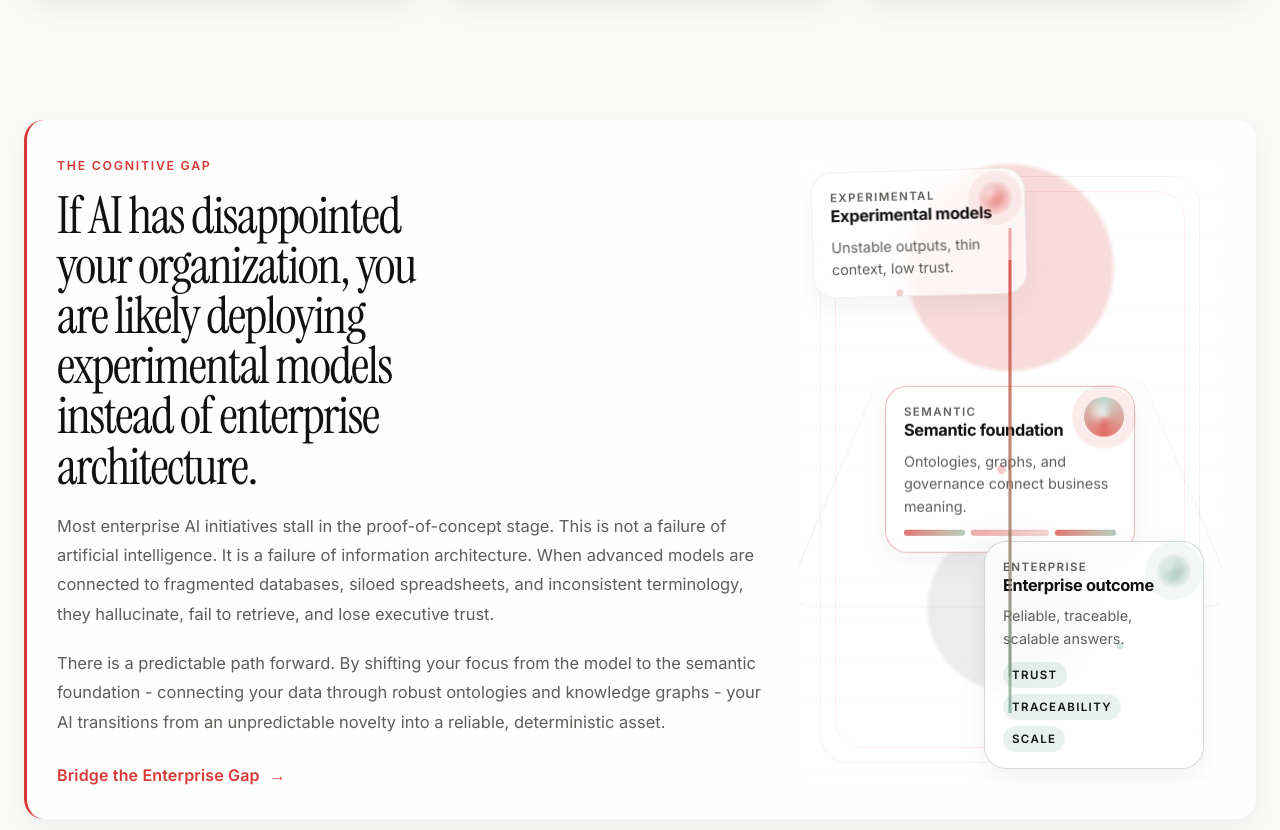
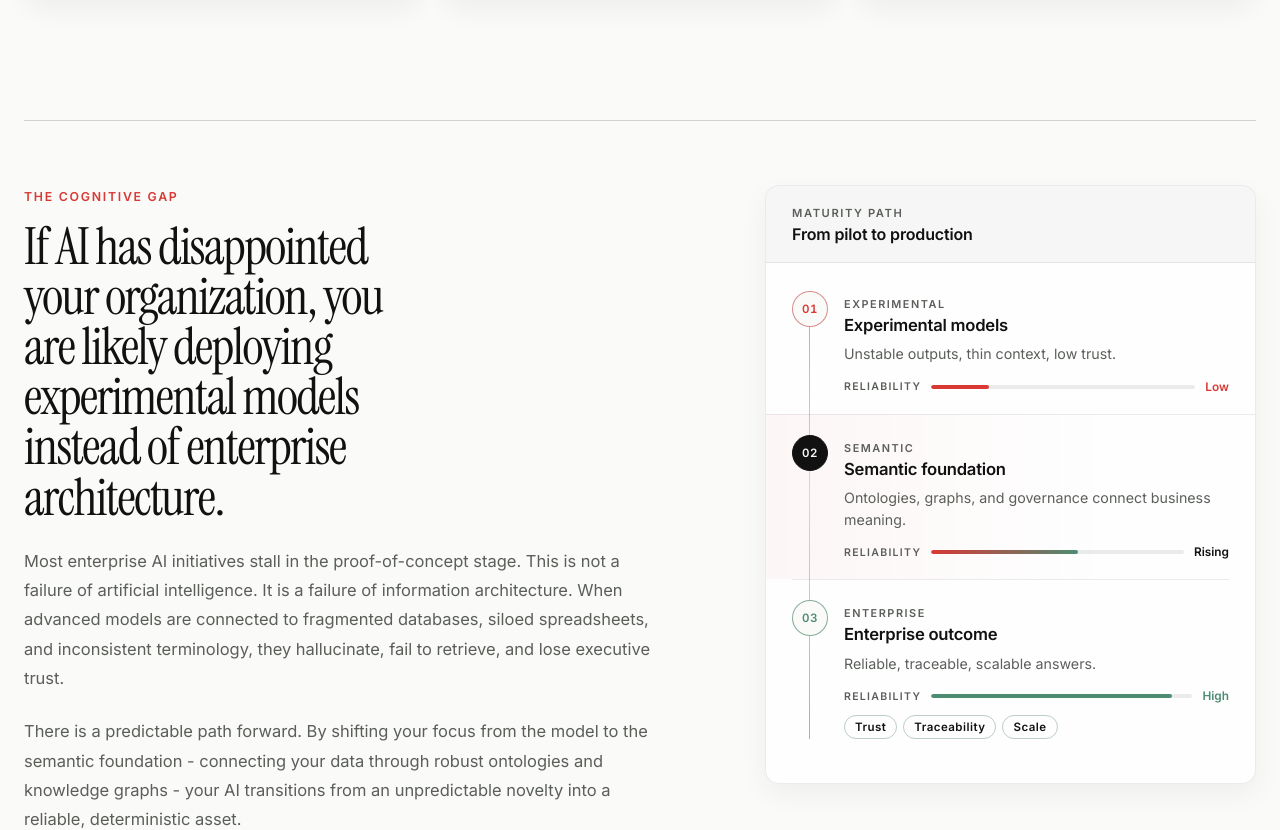
Before and after one commit to MRVLDZ76/redpill, a React (Vite) app: page / in a window 1280 px wide. Shown: the part 2560-3390 px from the top of the page. Built offline with nearby package versions, Linux system fonts and the light colour scheme; no server answers.

Commit message:
Section enhanced numbered vertical spine

```diff
--- a/src/App.css
+++ b/src/App.css
@@ -1085,17 +1085,19 @@
 
 .gap-panel {
   display: grid;
-  grid-template-columns: minmax(0, 1.25fr) minmax(280px, 0.75fr);
-  gap: 34px;
-  padding: 34px 34px 34px 30px;
-  border-left: 3px solid var(--red);
-  border-radius: 20px;
-  background: color-mix(in srgb, var(--surface) 94%, transparent);
-  box-shadow: var(--card-shadow);
+  grid-template-columns: minmax(0, 1.15fr) minmax(320px, 0.85fr);
+  gap: clamp(40px, 6vw, 88px);
+  padding: clamp(40px, 5vw, 64px) 0 0;
+  border-top: 1px solid var(--line);
+  align-items: start;
 }
 
 .gap-copy {
   min-width: 0;
+}
+
+.gap-copy .eyebrow {
+  color: var(--red);
 }
 
 .gap-panel h2 {
@@ -1110,249 +1112,258 @@
 }
 
 .gap-panel p {
-  max-width: 78ch;
-  margin: 20px 0 0;
+  max-width: 62ch;
+  margin: 24px 0 0;
   color: var(--muted);
   font-size: 1.03rem;
   line-height: 1.78;
 }
 
 .gap-visual {
+  border: 1px solid var(--line-soft);
+  border-radius: 14px;
+  background: color-mix(in srgb, var(--surface) 94%, transparent);
+  box-shadow: var(--card-shadow);
+  overflow: hidden;
+}
+
+.gap-diagram-head {
+  display: flex;
+  flex-direction: column;
+  gap: 4px;
+  padding: 20px 26px 18px;
+  border-bottom: 1px solid var(--line-soft);
+  background: color-mix(in srgb, var(--text) 3%, transparent);
+}
+
+.gap-diagram-head span {
+  color: var(--muted);
+  font-size: 0.7rem;
+  font-weight: 600;
+  letter-spacing: 0.14em;
+  text-transform: uppercase;
+}
+
+.gap-diagram-head strong {
+  color: var(--text);
+  font-size: 1rem;
+  font-weight: 600;
+  letter-spacing: -0.01em;
+}
+
+.gap-track {
   position: relative;
-  min-height: 360px;
-  border-radius: 18px;
-  background:
-    radial-gradient(circle at 50% 18%, color-mix(in srgb, var(--red) 18%, transparent) 0 18%, transparent 19% 100%),
-    radial-gradient(circle at 50% 72%, color-mix(in srgb, var(--text) 8%, transparent) 0 16%, transparent 17% 100%),
-    linear-gradient(180deg, color-mix(in srgb, var(--surface) 92%, transparent), color-mix(in srgb, var(--surface) 84%, transparent));
-  overflow: hidden;
-}
-
-.gap-visual-grid {
-  position: absolute;
-  inset: 0;
-  background-image:
-    linear-gradient(color-mix(in srgb, var(--line-soft) 70%, transparent) 1px, transparent 1px),
-    linear-gradient(90deg, color-mix(in srgb, var(--line-soft) 70%, transparent) 1px, transparent 1px);
-  background-size: 24px 24px;
-  mask-image: linear-gradient(180deg, rgba(0, 0, 0, 0.25), transparent 72%);
-  opacity: 0.2;
-}
-
-.gap-visual-orbit {
-  position: absolute;
-  inset: 22px;
-  border-radius: 28px;
-  border: 1px solid color-mix(in srgb, var(--line-soft) 88%, transparent);
-  opacity: 0.8;
-}
-
-.gap-visual-orbit::before,
-.gap-visual-orbit::after {
+  list-style: none;
+  margin: 0;
+  padding: 8px 26px 24px;
+}
+
+.gap-track::before {
   content: '';
   position: absolute;
-  inset: 14px;
-  border-radius: inherit;
-  border: 1px solid color-mix(in srgb, var(--red) 12%, transparent);
-}
-
-.gap-visual-orbit::after {
-  inset: 40px 22px 58px;
-  border-color: color-mix(in srgb, var(--green) 12%, transparent);
-  transform: perspective(800px) rotateX(64deg);
-  transform-origin: center;
-}
-
-.gap-stage {
-  position: absolute;
-  width: 210px;
-  padding: 18px 18px 16px;
-  border: 1px solid color-mix(in srgb, var(--line-soft) 72%, transparent);
-  border-radius: 22px;
-  background: linear-gradient(180deg, color-mix(in srgb, var(--surface) 98%, transparent), color-mix(in srgb, var(--surface) 90%, transparent));
-  box-shadow: var(--card-shadow);
-  transition: transform 0.2s ease, box-shadow 0.2s ease, border-color 0.2s ease;
-  backdrop-filter: blur(10px);
-}
-
-.gap-stage-topline {
-  display: flex;
-  flex-direction: column;
-  gap: 2px;
-}
-
-.gap-stage span {
+  top: 34px;
+  bottom: 44px;
+  left: 43px;
+  width: 1px;
+  background: linear-gradient(
+    180deg,
+    color-mix(in srgb, var(--red) 55%, transparent),
+    color-mix(in srgb, var(--line) 90%, transparent) 45%,
+    color-mix(in srgb, var(--green) 60%, transparent)
+  );
+}
+
+.gap-node {
+  position: relative;
+  display: grid;
+  grid-template-columns: 36px minmax(0, 1fr);
+  gap: 16px;
+  padding: 20px 0;
+}
+
+.gap-node + .gap-node {
+  border-top: 1px solid var(--line-soft);
+}
+
+.gap-node-marker {
+  position: relative;
+  z-index: 1;
+  display: inline-flex;
+  align-items: center;
+  justify-content: center;
+  width: 36px;
+  height: 36px;
+  border-radius: 50%;
+  border: 1px solid var(--line);
+  background: var(--bg);
   color: var(--muted);
   font-size: 0.72rem;
+  font-weight: 600;
+  letter-spacing: 0.06em;
+  font-variant-numeric: tabular-nums;
+}
+
+.gap-node-experimental .gap-node-marker {
+  border-color: color-mix(in srgb, var(--red) 45%, var(--line));
+  color: var(--red);
+}
+
+.gap-node-foundation .gap-node-marker {
+  border-color: var(--text);
+  background: var(--text);
+  color: var(--bg);
+}
+
+.gap-node-enterprise .gap-node-marker {
+  border-color: color-mix(in srgb, var(--green) 55%, var(--line));
+  color: var(--green);
+}
+
+.gap-node-body {
+  min-width: 0;
+  padding-top: 6px;
+}
+
+.gap-node-kicker {
+  display: block;
+  color: var(--muted);
+  font-size: 0.68rem;
+  font-weight: 600;
+  letter-spacing: 0.14em;
+  text-transform: uppercase;
+}
+
+.gap-node-body strong {
+  display: block;
+  margin-top: 4px;
+  color: var(--text);
+  font-size: 1.04rem;
+  font-weight: 600;
+  line-height: 1.25;
+  letter-spacing: -0.015em;
+}
+
+.gap-node-body p {
+  margin: 8px 0 0;
+  max-width: none;
+  color: var(--muted);
+  font-size: 0.89rem;
+  line-height: 1.55;
+}
+
+.gap-node-metric {
+  display: grid;
+  grid-template-columns: auto minmax(0, 1fr) auto;
+  align-items: center;
+  gap: 10px;
+  margin-top: 14px;
+}
+
+.gap-node-metric > span:first-child {
+  color: var(--muted);
+  font-size: 0.66rem;
   font-weight: 600;
   letter-spacing: 0.12em;
   text-transform: uppercase;
 }
 
-.gap-stage strong {
-  display: block;
-  font-size: 1.02rem;
-  line-height: 1.2;
-  color: var(--text);
-  letter-spacing: -0.02em;
-}
-
-.gap-stage p {
-  margin: 10px 0 0;
-  color: var(--muted);
-  font-size: 0.9rem;
-  line-height: 1.55;
-}
-
-.gap-stage::before {
-  content: '';
+.gap-metric-bar {
+  position: relative;
+  height: 4px;
+  border-radius: 999px;
+  background: color-mix(in srgb, var(--text) 8%, transparent);
+  overflow: hidden;
+}
+
+.gap-metric-bar i {
   position: absolute;
-  inset: 12px 12px auto auto;
-  width: 34px;
-  height: 34px;
-  border-radius: 50%;
-  opacity: 0.92;
-}
-
-.gap-stage-experimental {
-  top: 16px;
-  left: 14px;
-  width: 214px;
-  transform: rotate(-1.5deg);
-}
-
-.gap-stage-experimental::before {
-  background:
-    radial-gradient(circle at 36% 36%, #fff8, transparent 38%),
-    radial-gradient(circle, color-mix(in srgb, var(--red) 72%, white), color-mix(in srgb, var(--red) 14%, transparent) 72%);
-  box-shadow: 0 0 0 10px color-mix(in srgb, var(--red) 8%, transparent);
-}
-
-.gap-stage-foundation {
-  top: 50%;
-  left: 50%;
-  width: 250px;
-  transform: translate(-50%, -50%);
-  border-color: color-mix(in srgb, var(--red) 28%, var(--line-soft));
-  background: linear-gradient(180deg, color-mix(in srgb, var(--surface) 100%, transparent), color-mix(in srgb, var(--surface) 92%, transparent));
-}
-
-.gap-stage-foundation::before {
-  width: 40px;
-  height: 40px;
-  inset: 10px 10px auto auto;
-  background:
-    radial-gradient(circle at 40% 40%, #fff9, transparent 36%),
-    conic-gradient(from 180deg, color-mix(in srgb, var(--red) 80%, white), color-mix(in srgb, var(--green) 36%, white), color-mix(in srgb, var(--red) 80%, white));
-  box-shadow: 0 0 0 12px color-mix(in srgb, var(--red) 10%, transparent);
-}
-
-.gap-stage-bridge {
-  display: grid;
-  grid-template-columns: 1.1fr 1.4fr 1.1fr;
-  gap: 6px;
-  margin-top: 12px;
-}
-
-.bridge-segment {
-  height: 6px;
-  border-radius: 999px;
-  background: linear-gradient(90deg, color-mix(in srgb, var(--red) 72%, transparent), color-mix(in srgb, var(--green) 42%, transparent));
-  box-shadow: 0 0 0 1px color-mix(in srgb, var(--line-soft) 80%, transparent) inset;
-}
-
-.bridge-segment-two {
-  background: linear-gradient(90deg, color-mix(in srgb, var(--red) 42%, transparent), color-mix(in srgb, var(--red) 20%, transparent));
-}
-
-.gap-stage-enterprise {
-  right: 18px;
-  bottom: 16px;
-  width: 220px;
-  border-color: color-mix(in srgb, var(--green) 18%, var(--line-soft));
-  background: linear-gradient(180deg, color-mix(in srgb, var(--surface) 98%, transparent), color-mix(in srgb, var(--surface) 88%, transparent));
-}
-
-.gap-stage-enterprise::before {
-  background:
-    radial-gradient(circle at 40% 40%, #fff8, transparent 38%),
-    radial-gradient(circle, color-mix(in srgb, var(--green) 58%, white), color-mix(in srgb, var(--green) 12%, transparent) 72%);
-  box-shadow: 0 0 0 12px color-mix(in srgb, var(--green) 8%, transparent);
-}
-
-.gap-stage-pillrow {
+  inset: 0 auto 0 0;
+  border-radius: inherit;
+}
+
+.gap-metric-value {
+  color: var(--text);
+  font-size: 0.74rem;
+  font-style: normal;
+  font-weight: 600;
+  font-variant-numeric: tabular-nums;
+}
+
+.gap-node-experimental .gap-metric-bar i {
+  width: 22%;
+  background: var(--red);
+}
+
+.gap-node-experimental .gap-metric-value {
+  color: var(--red);
+}
+
+.gap-node-foundation .gap-metric-bar i {
+  width: 58%;
+  background: linear-gradient(90deg, var(--red), var(--green));
+}
+
+.gap-node-enterprise .gap-metric-bar i {
+  width: 92%;
+  background: var(--green);
+}
+
+.gap-node-enterprise .gap-metric-value {
+  color: var(--green);
+}
+
+.gap-node-foundation {
+  background: linear-gradient(
+    90deg,
+    color-mix(in srgb, var(--red) 4%, transparent),
+    transparent 70%
+  );
+  margin: 0 -26px;
+  padding-left: 26px;
+  padding-right: 26px;
+}
+
+.gap-node-foundation .gap-node-marker {
+  margin-left: 0;
+}
+
+.gap-node-pills {
   display: flex;
   flex-wrap: wrap;
   gap: 6px;
   margin-top: 12px;
 }
 
-.gap-stage-pillrow span {
-  padding: 6px 9px;
+.gap-node-pills span {
+  padding: 4px 10px;
+  border: 1px solid color-mix(in srgb, var(--green) 30%, var(--line-soft));
   border-radius: 999px;
   color: var(--text);
-  background: color-mix(in srgb, var(--green) 12%, transparent);
-}
-
-.gap-connector {
-  position: absolute;
-  inset: 0;
-  pointer-events: none;
-  background:
-    radial-gradient(circle at 24% 22%, color-mix(in srgb, var(--red) 24%, transparent) 0 3px, transparent 4px),
-    radial-gradient(circle at 48% 50%, color-mix(in srgb, var(--red) 26%, transparent) 0 4px, transparent 5px),
-    radial-gradient(circle at 76% 78%, color-mix(in srgb, var(--green) 24%, transparent) 0 3px, transparent 4px);
-}
-
-.gap-connector::before,
-.gap-connector::after {
-  content: '';
-  position: absolute;
-  left: 50%;
-  width: 3px;
-  transform: translateX(-50%);
-  background: linear-gradient(180deg, color-mix(in srgb, var(--red) 78%, transparent), color-mix(in srgb, var(--green) 65%, transparent));
-}
-
-.gap-connector::before {
-  top: 74px;
-  bottom: 108px;
-  opacity: 0.55;
-}
-
-.gap-connector::after {
-  top: 106px;
-  bottom: 72px;
-  opacity: 0.88;
-  filter: blur(0.2px);
-}
-
-.gap-visual:hover .gap-stage,
-.gap-visual:focus-within .gap-stage {
-  transform: translateY(-2px);
-}
-
-.gap-visual:hover .gap-stage-foundation,
-.gap-visual:focus-within .gap-stage-foundation {
-  transform: translate(-50%, -50%) translateY(-2px);
+  font-size: 0.72rem;
+  font-weight: 600;
+  letter-spacing: 0.04em;
 }
 
 .gap-cta {
   display: inline-flex;
   align-items: center;
   gap: 10px;
-  margin-top: 28px;
-  color: var(--red);
+  margin-top: 32px;
+  padding: 13px 24px;
+  border: 1px solid var(--text);
+  border-radius: 999px;
+  color: var(--text);
   text-decoration: none;
   font-weight: 600;
+  font-size: 0.94rem;
   letter-spacing: 0.01em;
-  transition: transform 0.2s ease, color 0.2s ease;
+  transition: background-color 0.2s ease, color 0.2s ease, border-color 0.2s ease;
 }
 
 .gap-cta:hover,
 .gap-cta:focus-visible {
-  transform: translateX(2px);
-  color: color-mix(in srgb, var(--red) 80%, var(--text));
+  background: var(--text);
+  color: var(--bg);
 }
 
 .footer-address {
@@ -1642,7 +1653,7 @@
   }
 
   .gap-visual {
-    min-height: 320px;
+    max-width: 640px;
   }
 
   .insights-grid {
@@ -1708,10 +1719,6 @@
     grid-template-columns: 1fr;
   }
 
-  .gap-panel {
-    padding: 30px 26px 28px;
-  }
-
   .clients-wrap {
     padding: 20px;
   }
@@ -1798,37 +1805,35 @@
     grid-template-columns: repeat(2, minmax(0, 1fr));
   }
 
-  .gap-panel {
-    padding: 24px 20px 22px;
-  }
-
-  .gap-visual {
-    min-height: 420px;
-  }
-
-  .gap-stage {
-    position: relative;
-    inset: auto;
+  .gap-track {
+    padding: 4px 18px 18px;
+  }
+
+  .gap-track::before {
+    left: 35px;
+  }
+
+  .gap-diagram-head {
+    padding: 16px 18px 14px;
+  }
+
+  .gap-node-foundation {
+    margin: 0 -18px;
+    padding-left: 18px;
+    padding-right: 18px;
+  }
+
+  .gap-node-metric {
+    grid-template-columns: minmax(0, 1fr) auto;
+  }
+
+  .gap-node-metric > span:first-child {
+    display: none;
+  }
+
+  .gap-cta {
     width: 100%;
-    max-width: none;
-    transform: none;
-    margin-top: 12px;
-  }
-
-  .gap-stage-foundation,
-  .gap-stage-experimental,
-  .gap-stage-enterprise {
-    transform: none;
-    left: auto;
-    right: auto;
-    top: auto;
-    bottom: auto;
-  }
-
-  .gap-connector,
-  .gap-visual-grid,
-  .gap-visual-orbit {
-    display: none;
+    justify-content: center;
   }
 
   .footer-links {
--- a/src/App.tsx
+++ b/src/App.tsx
@@ -507,46 +507,59 @@ const handleContactSubmit = async (event: FormEvent<HTMLFormElement>) => {
           </div>
 
           <aside className="gap-visual" aria-hidden="true">
-            <div className="gap-visual-orbit" />
-            <div className="gap-visual-grid" />
-            <div className="gap-stage gap-stage-experimental">
-              <div className="gap-stage-topline">
-                <span>{copy.gap.nodes.experimental}</span>
+            <div className="gap-diagram-head">
+              <span>{locale === 'fr' ? 'Trajectoire de maturité' : locale === 'es' ? 'Trayectoria de madurez' : 'Maturity path'}</span>
+              <strong>{locale === 'fr' ? 'Du pilote à la production' : locale === 'es' ? 'Del piloto a la producción' : 'From pilot to production'}</strong>
+            </div>
+
+            <ol className="gap-track">
+              <li className="gap-node gap-node-experimental">
+                <span className="gap-node-marker">01</span>
+                <div className="gap-node-body">
+                  <span className="gap-node-kicker">{copy.gap.nodes.experimental}</span>
                   <strong>{locale === 'fr' ? 'Modèles expérimentaux' : locale === 'es' ? 'Modelos experimentales' : 'Experimental models'}</strong>
-              </div>
                   <p>{locale === 'fr' ? 'Sorties imprévisibles, contexte pauvre, confiance faible.' : locale === 'es' ? 'Resultados impredecibles, contexto débil, poca confianza.' : 'Unstable outputs, thin context, low trust.'}</p>
-              <div className="gap-stage-meter">
-                <i />
+                  <div className="gap-node-metric">
+                    <span>{locale === 'fr' ? 'Fiabilité' : locale === 'es' ? 'Fiabilidad' : 'Reliability'}</span>
+                    <span className="gap-metric-bar"><i /></span>
+                    <em className="gap-metric-value">{locale === 'fr' ? 'Faible' : locale === 'es' ? 'Baja' : 'Low'}</em>
                   </div>
                 </div>
+              </li>
 
-            <div className="gap-stage gap-stage-foundation">
-              <div className="gap-stage-topline">
-                <span>{copy.gap.nodes.foundation}</span>
+              <li className="gap-node gap-node-foundation">
+                <span className="gap-node-marker">02</span>
+                <div className="gap-node-body">
+                  <span className="gap-node-kicker">{copy.gap.nodes.foundation}</span>
                   <strong>{locale === 'fr' ? 'Fondation sémantique' : locale === 'es' ? 'Base semántica' : 'Semantic foundation'}</strong>
-              </div>
                   <p>{locale === 'fr' ? 'Ontologies, graphes et gouvernance relient le sens du métier.' : locale === 'es' ? 'Ontologías, grafos y gobernanza conectan el significado del negocio.' : 'Ontologies, graphs, and governance connect business meaning.'}</p>
-              <div className="gap-stage-bridge">
-                <span className="bridge-segment bridge-segment-one" />
-                <span className="bridge-segment bridge-segment-two" />
-                <span className="bridge-segment bridge-segment-three" />
+                  <div className="gap-node-metric">
+                    <span>{locale === 'fr' ? 'Fiabilité' : locale === 'es' ? 'Fiabilidad' : 'Reliability'}</span>
+                    <span className="gap-metric-bar"><i /></span>
+                    <em className="gap-metric-value">{locale === 'fr' ? 'En hausse' : locale === 'es' ? 'En alza' : 'Rising'}</em>
                   </div>
                 </div>
+              </li>
 
-            <div className="gap-stage gap-stage-enterprise">
-              <div className="gap-stage-topline">
-                <span>{copy.gap.nodes.enterprise}</span>
+              <li className="gap-node gap-node-enterprise">
+                <span className="gap-node-marker">03</span>
+                <div className="gap-node-body">
+                  <span className="gap-node-kicker">{copy.gap.nodes.enterprise}</span>
                   <strong>{locale === 'fr' ? 'Résultat entreprise' : locale === 'es' ? 'Resultado empresarial' : 'Enterprise outcome'}</strong>
+                  <p>{locale === 'fr' ? 'Réponses fiables, traçables et utilisables à grande échelle.' : locale === 'es' ? 'Respuestas fiables, trazables y utilizables a escala.' : 'Reliable, traceable, scalable answers.'}</p>
+                  <div className="gap-node-metric">
+                    <span>{locale === 'fr' ? 'Fiabilité' : locale === 'es' ? 'Fiabilidad' : 'Reliability'}</span>
+                    <span className="gap-metric-bar"><i /></span>
+                    <em className="gap-metric-value">{locale === 'fr' ? 'Élevée' : locale === 'es' ? 'Alta' : 'High'}</em>
                   </div>
-              <p>{locale === 'fr' ? 'Réponses fiables, traçables et utilisables à grande échelle.' : locale === 'es' ? 'Respuestas fiables, trazables y utilizables a escala.' : 'Reliable, traceable, scalable answers.'}</p>
-              <div className="gap-stage-pillrow">
+                  <div className="gap-node-pills">
                     <span>{locale === 'fr' ? 'Confiance' : locale === 'es' ? 'Confianza' : 'Trust'}</span>
                     <span>{locale === 'fr' ? 'Traçabilité' : locale === 'es' ? 'Trazabilidad' : 'Traceability'}</span>
                     <span>{locale === 'fr' ? 'Échelle' : locale === 'es' ? 'Escala' : 'Scale'}</span>
                   </div>
                 </div>
-
-            <div className="gap-connector" />
+              </li>
+            </ol>
           </aside>
         </div>
       </section>
```
Lines whose indentation alone changed are shown as unchanged.
